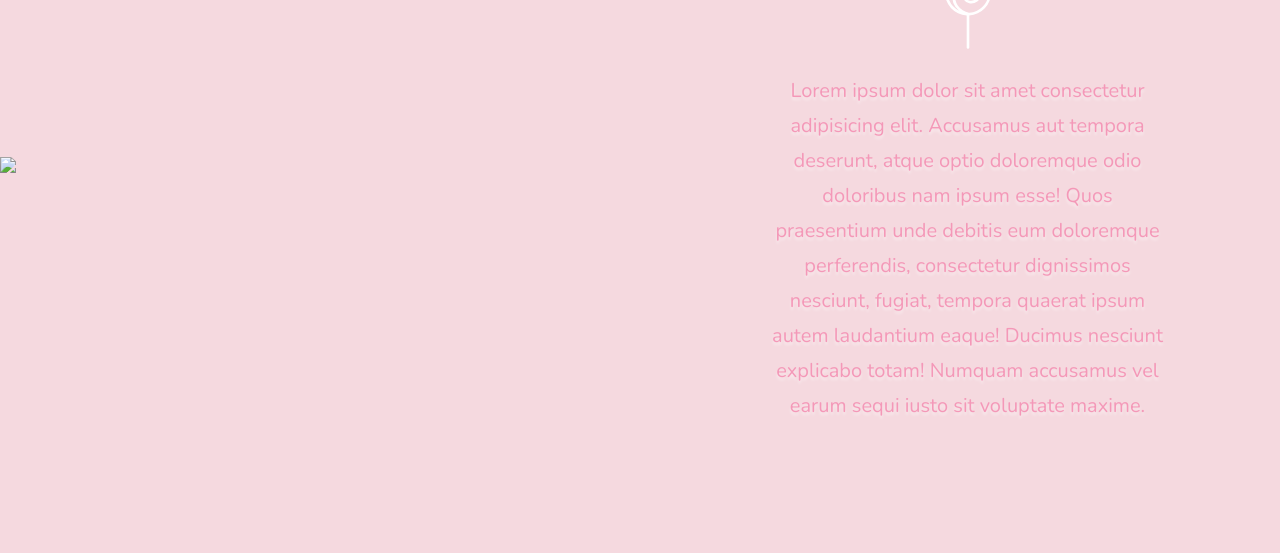
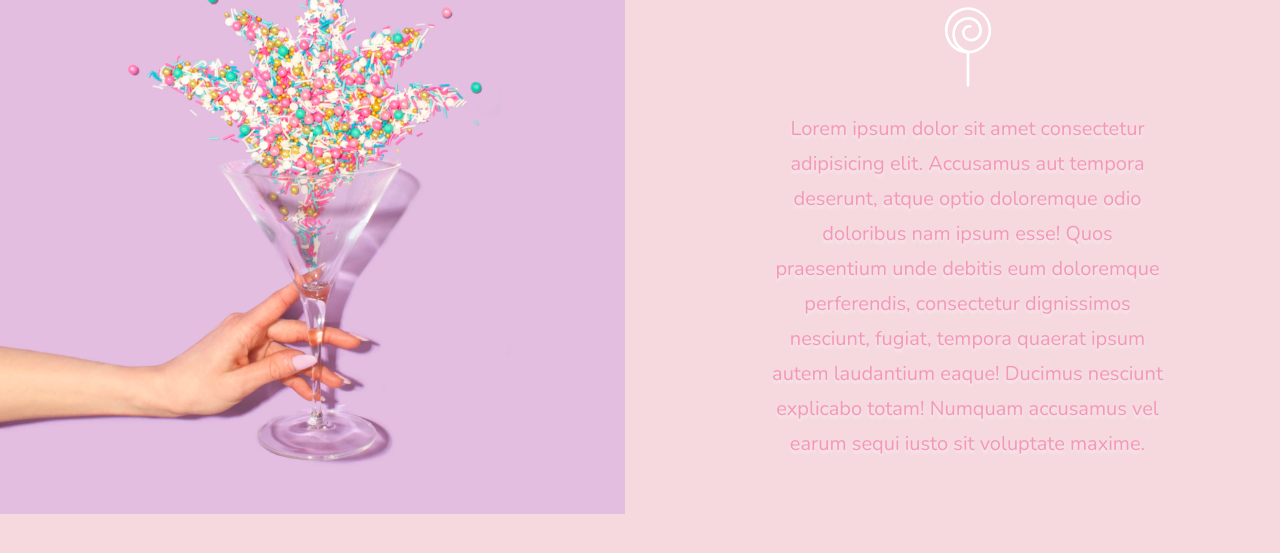
Before and after one commit to KC-Louise/Museum-of-Candy, a plain HTML site: page index.html in a window 1280 px wide. Shown: the part 1986-2539 px from the top of the page. Before the commit the page ends 2475 px from the top, so only its background shows below. Drawn offline with nearby package versions, Linux system fonts and the light colour scheme; the site is published under a folder, as on GitHub Pages, so addresses that start at the root find nothing.

Commit message:
Add files via upload

```diff
--- a/index.html
+++ b/index.html
@@ -93,7 +93,7 @@
         </div>
         <div class="row align-items-center content">
             <div class="col-md-6 order-2 order-md-1">
-                <img class="img-fluid" src="/images/sprinkles.png">
+                <img class="img-fluid" src="images/sprinkles.png">
             </div>
             <div class="col-md-6 text-center order-1 order-md-2">
                 <div class="row justify-content-center">
```
